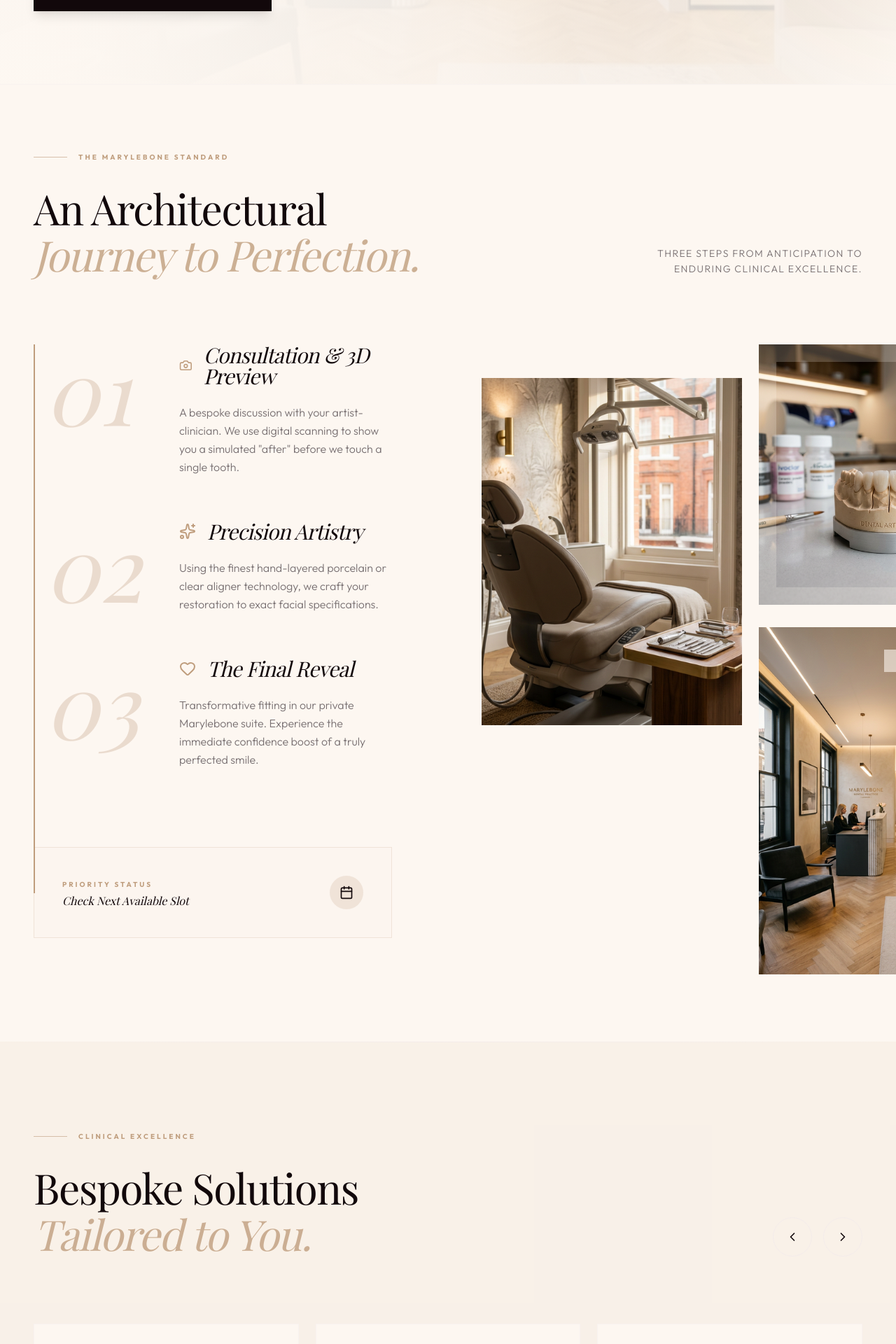
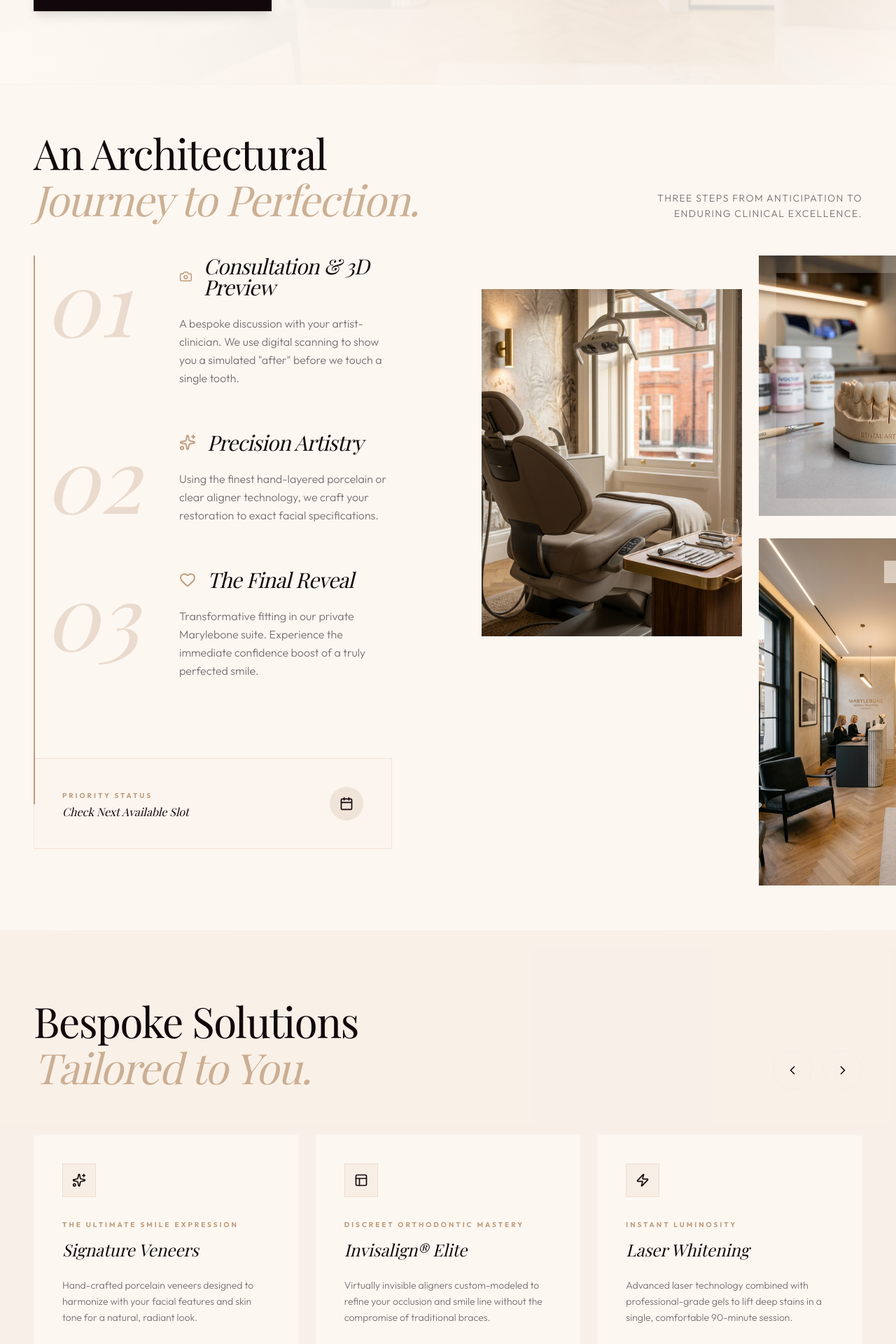
Before and after one commit to Gitcodeai/Marylebone_Smile_Clinic, a Next.js app: page / in a window 1280 px wide. Shown: the part 680-2600 px from the top of the page at 70% size. Built offline with nearby package versions, Linux system fonts and the light colour scheme; a web font is replaced by a local one.

Commit message:
feat: add new UI components for various clinic website sections including services, social proof, team, and patient engagement.

```diff
--- a/components/lead-form.tsx
+++ b/components/lead-form.tsx
@@ -62,7 +62,7 @@ export default function LeadForm() {
   const prevStep = () => setStep(step - 1);
 
   return (
-    <section id="contact" className="bg-secondary/20 min-h-screen flex flex-col justify-center py-24 relative overflow-hidden">
+    <section id="contact" className="bg-secondary/20 min-h-screen flex flex-col justify-center py-16 relative overflow-hidden">
       <div className="absolute top-0 right-0 w-1/3 h-full bg-accent/5 blur-[120px] -z-10" />
       <div className="max-w-[1240px] px-6 lg:px-12 mx-auto">
         <motion.div
@@ -70,10 +70,10 @@ export default function LeadForm() {
           initial="hidden"
           whileInView="visible"
           viewport={{ once: true }}
-          className="text-center mb-20"
+          className="text-center mb-12"
         >
           <motion.div variants={fadeInUp} className="flex flex-col items-center gap-6">
-            <span className="text-[10px] uppercase tracking-[0.4em] font-bold text-accent">Virtual Concierge</span>
+
             <h2
               className="font-serif text-foreground tracking-tight leading-[1.1]"
               style={{ fontSize: 'clamp(26px, 6vw, 64px)' }}
--- a/components/patient-journey.tsx
+++ b/components/patient-journey.tsx
@@ -80,10 +80,10 @@ export default function PatientJourney() {
     });
 
     return (
-        <section id="journey" className="bg-background min-h-screen w-[100vw] flex flex-col justify-center py-24 border-t border-border/40 relative overflow-x-hidden">
+        <section id="journey" className="bg-background min-h-screen w-[100vw] flex flex-col justify-center py-16 border-t border-border/40 relative overflow-x-hidden">
             <div className="max-w-[1600px] px-6 lg:px-12 mx-auto w-full">
                 {/* Section Header */}
-                <div className="flex flex-col lg:flex-row lg:items-end justify-between gap-8 mb-16 lg:mb-24">
+                <div className="flex flex-col lg:flex-row lg:items-end justify-between gap-8 mb-10 lg:mb-12">
                     <motion.div
                         variants={staggerContainer}
                         initial="hidden"
@@ -91,10 +91,7 @@ export default function PatientJourney() {
                         viewport={{ once: true }}
                         className="max-w-2xl"
                     >
-                        <motion.div variants={fadeInUp} className="flex items-center gap-4 mb-6 sm:mb-8">
-                            <span className="h-[1px] w-12 bg-accent/60" />
-                            <span className="text-[10px] uppercase tracking-[0.3em] font-bold text-accent">The Marylebone Standard</span>
-                        </motion.div>
+
                         <motion.h2
                             variants={fadeInUp}
                             className="font-serif text-foreground tracking-tight leading-[1.1]"
--- a/components/pricing-section.tsx
+++ b/components/pricing-section.tsx
@@ -42,11 +42,11 @@ const plans = [
 
 export default function PricingSection() {
     return (
-        <section id="pricing" className="bg-secondary/20 min-h-screen flex flex-col justify-center py-24 relative overflow-hidden">
+        <section id="pricing" className="bg-secondary/20 min-h-screen flex flex-col justify-center py-16 relative overflow-hidden">
             <div className="absolute top-0 right-0 w-1/3 h-full bg-accent/5 blur-[120px] -z-10" />
 
             <div className="max-w-[1600px] px-6 lg:px-12 mx-auto">
-                <div className="flex flex-col lg:flex-row lg:items-end justify-between gap-12 mb-24 lg:mb-32">
+                <div className="flex flex-col lg:flex-row lg:items-end justify-between gap-12 mb-12 lg:mb-16">
                     <motion.div
                         variants={staggerContainer}
                         initial="hidden"
@@ -54,10 +54,7 @@ export default function PricingSection() {
                         viewport={{ once: true }}
                         className="max-w-2xl"
                     >
-                        <motion.div variants={fadeInUp} className="flex items-center gap-4 mb-8">
-                            <span className="h-[1px] w-12 bg-accent/60" />
-                            <span className="text-[10px] uppercase tracking-[0.3em] font-bold text-accent">Transparent Pricing</span>
-                        </motion.div>
+
                         <motion.h2 variants={fadeInUp} className="text-4xl sm:text-6xl font-serif text-foreground tracking-tight leading-tight">
                             An Investment in <br /><span className="italic text-accent/80">Lasting Radiance.</span>
                         </motion.h2>
--- a/components/services.tsx
+++ b/components/services.tsx
@@ -84,12 +84,12 @@ export default function Services() {
   }, [emblaApi, onSelect]);
 
   return (
-    <section id="services" className="bg-secondary/20 min-h-screen w-[100vw] flex flex-col justify-center py-20 lg:py-32 selection:bg-accent/30 overflow-hidden">
+    <section id="services" className="bg-secondary/20 min-h-screen w-[100vw] flex flex-col justify-center py-16 lg:py-24 selection:bg-accent/30 overflow-hidden">
       <div className="absolute top-0 left-0 w-full h-px bg-gradient-to-r from-transparent via-border/40 to-transparent" />
 
       <div className="max-w-[1600px] px-6 lg:px-12 mx-auto w-full">
         {/* Section Header */}
-        <div className="flex flex-col md:flex-row md:items-end justify-between gap-6 sm:gap-10 mb-[43px] sm:mb-20 lg:mb-24">
+        <div className="flex flex-col md:flex-row md:items-end justify-between gap-6 sm:gap-10 mb-10 sm:mb-12 lg:mb-16">
           <motion.div
             variants={staggerContainer}
             initial="hidden"
@@ -97,10 +97,7 @@ export default function Services() {
             viewport={{ once: true }}
             className="max-w-2xl max-[575px]:flex max-[575px]:flex-col max-[575px]:items-center max-[575px]:w-full"
           >
-            <motion.div variants={fadeInUp} className="flex items-center gap-4 mb-6 sm:mb-8 max-[575px]:justify-center">
-              <span className="h-[1px] w-12 bg-accent/60" />
-              <span className="text-[10px] uppercase tracking-[0.3em] font-bold text-accent">Clinical Excellence</span>
-            </motion.div>
+
             <motion.h2
               variants={fadeInUp}
               className="font-serif text-foreground tracking-tight leading-[1.1] max-[575px]:text-center"
--- a/components/social-proof.tsx
+++ b/components/social-proof.tsx
@@ -123,14 +123,14 @@ export default function SocialProof() {
     return (
         <section
             id="testimonials"
-            className="bg-background min-h-[100dvh] w-[100vw] flex flex-col justify-start lg:justify-center py-12 md:py-24 overflow-x-hidden relative selection:bg-accent/30"
+            className="bg-background min-h-[100dvh] w-[100vw] flex flex-col justify-start lg:justify-center py-10 md:py-16 overflow-x-hidden relative selection:bg-accent/30"
         >
             {/* Background radial accent */}
             <div className="absolute inset-x-0 top-0 h-px bg-gradient-to-r from-transparent via-border/40 to-transparent" />
 
             <div className="max-w-[1600px] px-4 sm:px-6 lg:px-12 xl:px-16 mx-auto w-full">
                 {/* Section Header */}
-                <div className="grid grid-cols-1 lg:grid-cols-12 gap-16 lg:gap-24 mb-24 items-end">
+                <div className="grid grid-cols-1 lg:grid-cols-12 gap-16 lg:gap-24 mb-12 items-end">
                     <motion.div
                         variants={staggerContainer}
                         initial="hidden"
@@ -138,10 +138,7 @@ export default function SocialProof() {
                         viewport={{ once: true }}
                         className="lg:col-span-8"
                     >
-                        <motion.div variants={fadeInUp} className="flex items-center gap-4 mb-8 max-[575px]:justify-center">
-                            <span className="h-[1px] w-12 bg-accent/60" />
-                            <span className="text-[10px] uppercase tracking-[0.3em] font-bold text-accent">Patient Voice</span>
-                        </motion.div>
+
                         <motion.h2
                             variants={fadeInUp}
                             className="font-serif text-foreground tracking-tight leading-[1.1] max-[575px]:text-center"
--- a/components/team.tsx
+++ b/components/team.tsx
@@ -34,10 +34,10 @@ const team = [
 
 export default function Team() {
   return (
-    <section id="team" className="bg-secondary/20 min-h-screen w-[100vw] flex flex-col justify-center py-24 selection:bg-accent/30 overflow-x-hidden">
+    <section id="team" className="bg-secondary/20 min-h-screen w-[100vw] flex flex-col justify-center py-16 selection:bg-accent/30 overflow-x-hidden">
       <div className="max-w-[1600px] px-6 lg:px-12 mx-auto">
         {/* Section Header */}
-        <div className="flex flex-col lg:flex-row lg:items-end justify-between gap-12 mb-24 lg:mb-32">
+        <div className="flex flex-col lg:flex-row lg:items-end justify-between gap-12 mb-12 lg:mb-16">
           <motion.div
             variants={staggerContainer}
             initial="hidden"
@@ -45,10 +45,7 @@ export default function Team() {
             viewport={{ once: true }}
             className="max-w-2xl max-[575px]:flex max-[575px]:flex-col max-[575px]:items-center max-[575px]:text-center"
           >
-            <motion.div variants={fadeInUp} className="flex items-center gap-4 mb-8 max-[575px]:justify-center">
-              <span className="h-[1px] w-12 bg-accent/60" />
-              <span className="text-[10px] uppercase tracking-[0.3em] font-bold text-accent">Our Experts</span>
-            </motion.div>
+
             <motion.h2
               variants={fadeInUp}
               className="font-serif text-foreground tracking-tight leading-[1.1] max-[575px]:text-center"
```
Also changed, not shown: components/before-after-gallery.tsx (+6 -14 lines).
